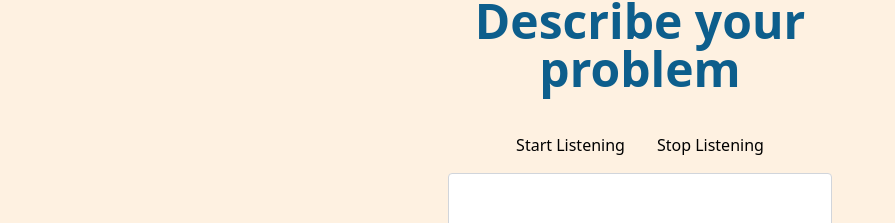
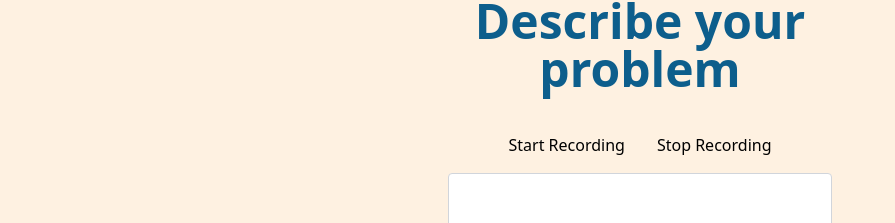
Before and after one commit to kufupa/drp44, a React (Create React App) app: page /Presentation in a window 1280 px wide. Shown: the part 202-425 px from the top of the page, without its empty margins (0-895 px from the left). Built offline with nearby package versions, Linux system fonts and the light colour scheme; no server answers; the database is empty.

Commit message:
Fix: start / stop recording

```diff
--- a/src/pages/Presentation.tsx
+++ b/src/pages/Presentation.tsx
@@ -82,8 +82,8 @@ const PresentationForm: React.FC = () => {
         <h1 className="text-5xl font-bold mb-6 text-center textClickBlue">Describe your problem</h1>
         <div className="mb-4">
           <div>
-            <button onClick={startListening} disabled={isListening} className='p-4'>Start Listening</button>
-            <button onClick={stopListening} className='p-4'>Stop Listening</button>
+            <button onClick={startListening} disabled={isListening} className='p-4'>Start Recording</button>
+            <button onClick={stopListening} className='p-4'>Stop Recording</button>
           </div>
           <textarea
             className="w-full h-32 p-2 border border-gray-300 rounded"
```
